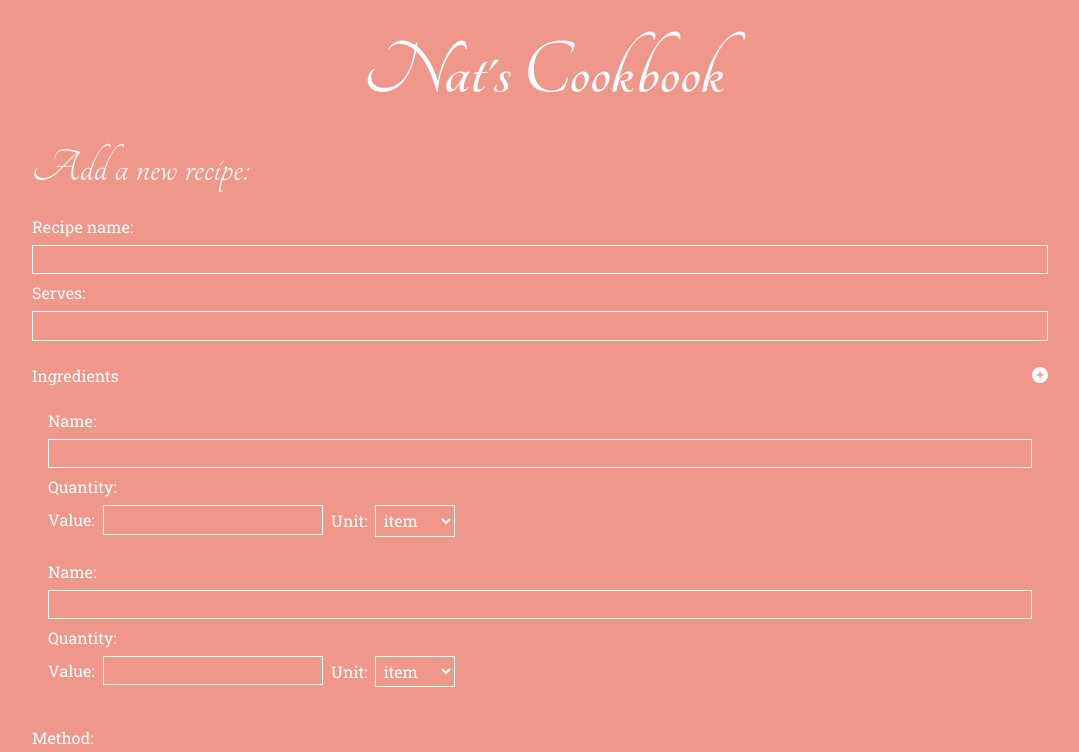
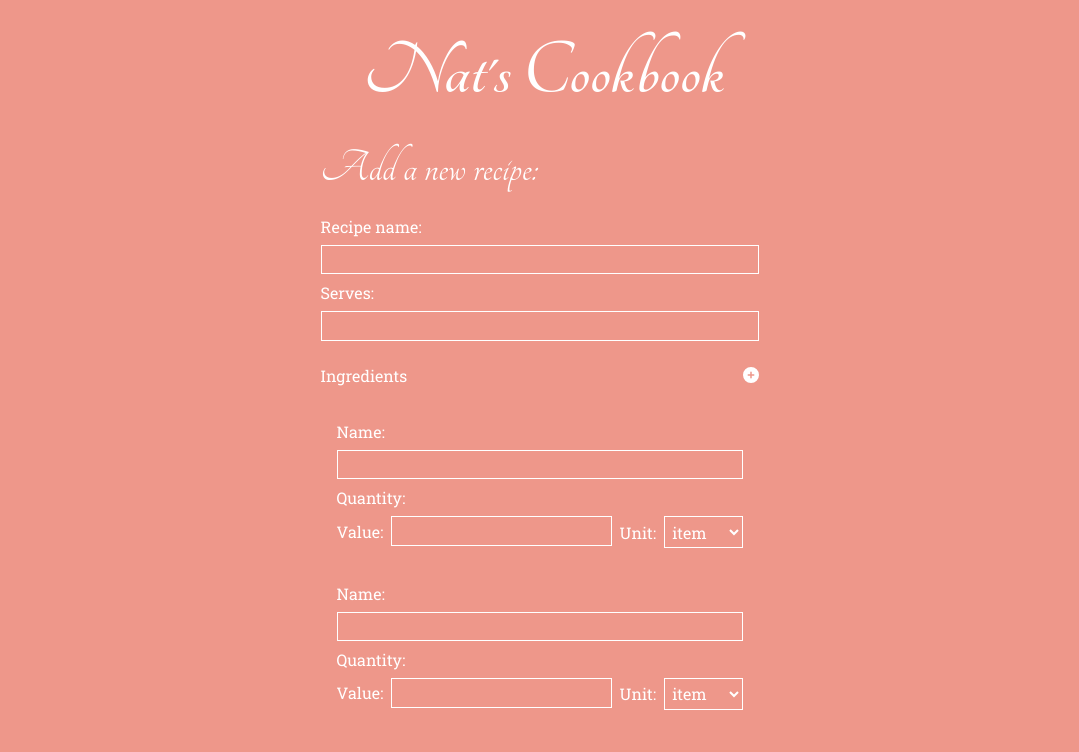
Before and after one commit to nchomeldoe/nats-cookbook, a React (Create React App) app: page /new in a window 1280 px wide. Shown: the top 752 px of the page, without its empty margins (96-1175 px from the left). Built offline with nearby package versions, Linux system fonts and the light colour scheme.

Commit message:
added styling to form

```diff
--- a/src/assets/sass/_variables.scss
+++ b/src/assets/sass/_variables.scss
@@ -5,3 +5,42 @@ $font-secondary: "Roboto Slab", serif;
 
 $color-primary: white;
 $color-secondary: #ee978a;
+
+@mixin form-container() {
+  margin-top: 2rem;
+  display: flex;
+  flex-direction: column;
+  max-width: 98%;
+
+  &__header {
+    font-family: $font-primary;
+    font-weight: 400;
+    font-size: 2.5rem;
+
+    @media screen and (min-width: 768px) {
+      font-size: 3rem;
+    }
+  }
+}
+
+@mixin form-input() {
+  margin-top: 0.5rem;
+  margin-right: 0.5rem;
+  padding: 0.2rem;
+  border: 0.02rem solid $color-primary;
+  outline: 0;
+  font-size: 100%;
+  font-family: $font-secondary;
+  color: $color-primary;
+}
+
+@mixin form-fieldset() {
+  margin-top: 0.5rem;
+  padding: 0;
+  border: 0;
+  outline: 0;
+  display: flex;
+  flex-direction: column;
+  font-family: $font-secondary;
+  color: $color-primary;
+}
--- a/src/components/IngredientFormItem/IngredientFormItem.scss
+++ b/src/components/IngredientFormItem/IngredientFormItem.scss
@@ -11,31 +11,16 @@
   }
 
   &__input {
-    margin-top: 0.5rem;
-    margin-right: 0.5rem;
-    padding: 0.2rem;
-    border: 0.02rem solid $color-primary;
-    outline: 0;
-    font-size: 100%;
-    font-family: $font-secondary;
-    color: $color-primary;
+    @include form-input;
   }
 
   &__fieldset {
-    margin-top: 0.5rem;
-    padding: 0;
-    border: 0;
-    outline: 0;
-    font-size: 100%;
-    display: flex;
-    flex-direction: column;
-    font-family: $font-secondary;
-    color: $color-primary;
+    @include form-fieldset;
   }
 
   &__label {
-    margin-top: 0.5rem;
     margin-right: 0.5rem;
+    margin-top: 1.2rem;
   }
 
   &__icon {
@@ -44,5 +29,9 @@
 
   &__quantity-container {
     display: flex;
+    flex-direction: column;
+    @media screen and (min-width: 768px) {
+      flex-direction: row;
+    }
   }
 }
--- a/src/components/RecipeForm/RecipeForm.scss
+++ b/src/components/RecipeForm/RecipeForm.scss
@@ -5,6 +5,10 @@
   font-family: $font-secondary;
   display: flex;
   flex-direction: column;
+  font-size: 0.8rem;
+  @media screen and (min-width: 768px) {
+    font-size: 1rem;
+  }
 
   &__label {
     margin-top: 0.5rem;
@@ -12,14 +16,7 @@
   }
 
   &__input {
-    margin-top: 0.5rem;
-    margin-right: 0.5rem;
-    padding: 0.2rem;
-    border: 0.02rem solid $color-primary;
-    outline: 0;
-    font-size: 100%;
-    font-family: $font-secondary;
-    color: $color-primary;
+    @include form-input;
 
     &--textarea {
       height: 15rem;
@@ -43,15 +40,7 @@
   }
 
   &__fieldset {
-    margin-top: 0.5rem;
-    padding: 0;
-    border: 0;
-    outline: 0;
-    font-size: 100%;
-    display: flex;
-    flex-direction: column;
-    font-family: $font-secondary;
-    color: $color-primary;
+    @include form-fieldset;
   }
 
   &__buttons-container {
--- a/src/containers/NewRecipe/NewRecipe.scss
+++ b/src/containers/NewRecipe/NewRecipe.scss
@@ -1,14 +1,5 @@
 @use "../../assets/sass/_variables.scss" as *;
 
 .new-recipe {
-  margin-top: 2rem;
-  display: flex;
-  flex-direction: column;
-  min-width: 80vw;
-
-  &__header {
-    font-family: $font-primary;
-    font-weight: 400;
-    font-size: 3rem;
-  }
+  @include form-container;
 }
--- a/src/containers/UpdateRecipe/UpdateRecipe.scss
+++ b/src/containers/UpdateRecipe/UpdateRecipe.scss
@@ -1,14 +1,5 @@
 @use "../../assets/sass/_variables.scss" as *;
 
 .update-recipe {
-  margin-top: 2rem;
-  display: flex;
-  flex-direction: column;
-  min-width: 80vw;
-
-  &__header {
-    font-family: $font-primary;
-    font-weight: 400;
-    font-size: 3rem;
-  }
+  @include form-container;
 }
```
